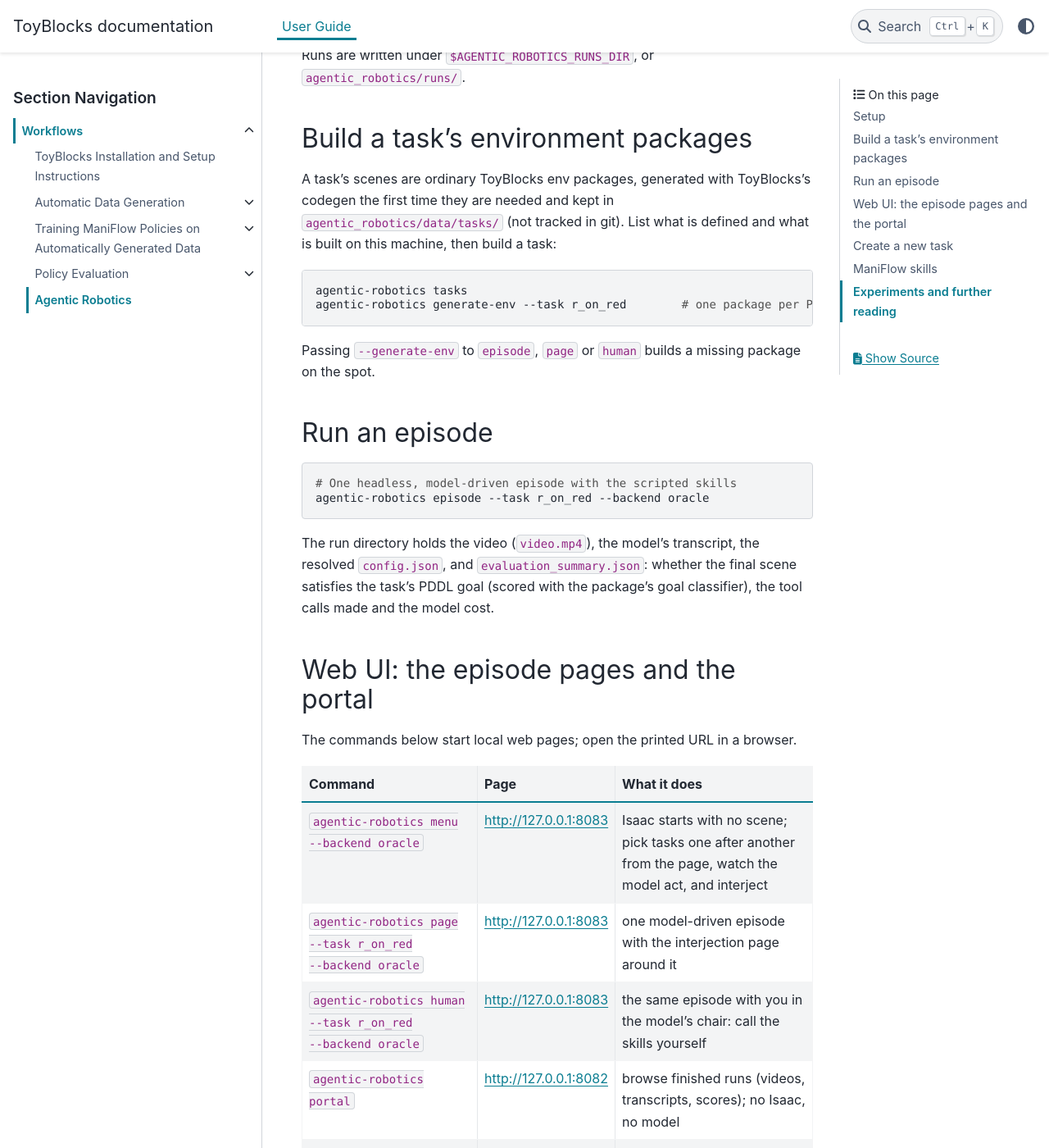
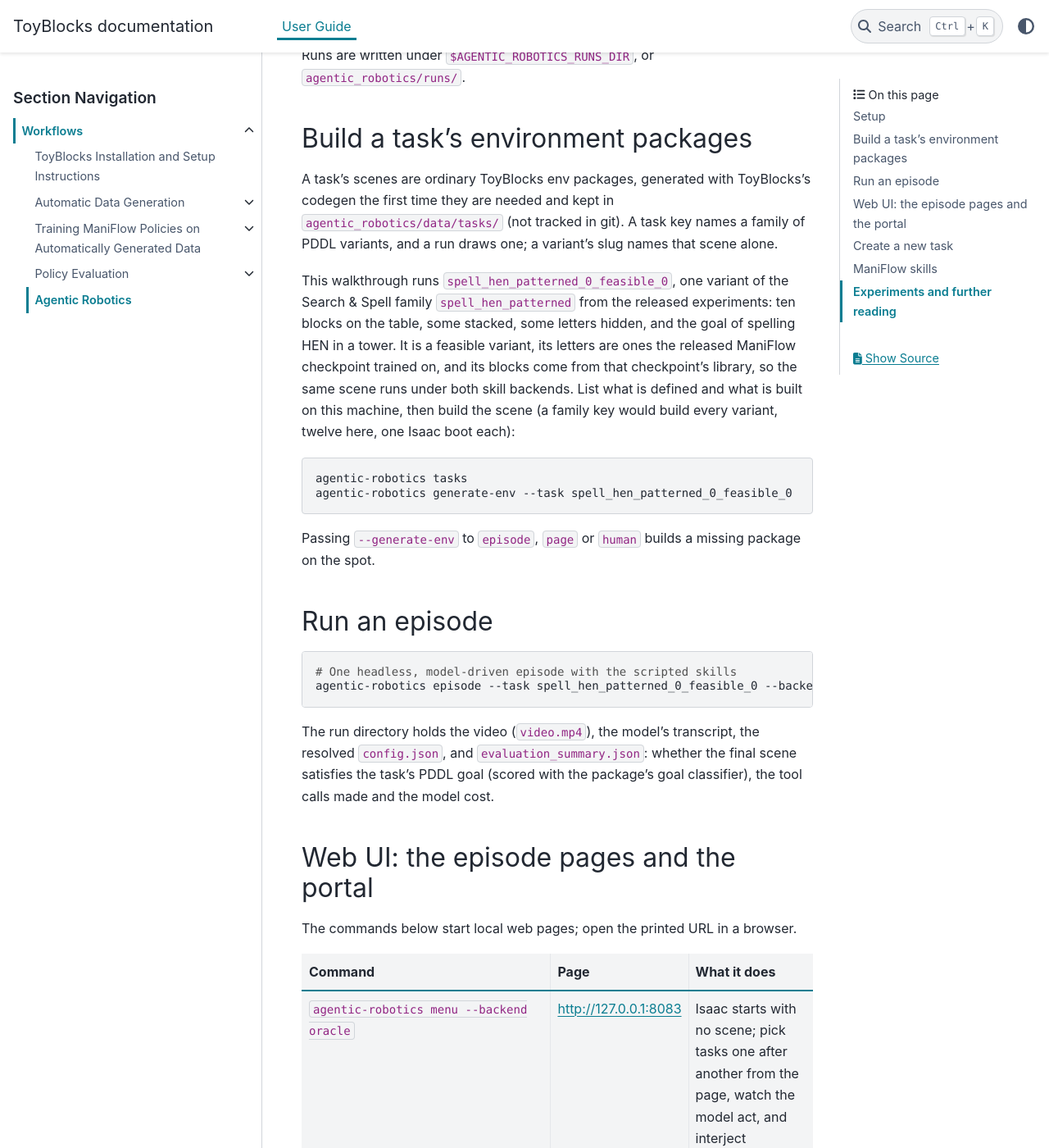
Before and after one commit to allenai/ToyBlocks, a Sphinx documentation site: the page built from docs/source/user_guide/workflows/agentic_robotics.md, in a window 1280 px wide and 1400 px high, scrolled down 1759 px. Shown: the whole window at 82% size. Built offline with Sphinx 7.4.7 and the PyData theme 0.15.4, drawn with Linux system fonts in a browser that asks for light colours; some of the changed text lies outside the part shown.

Commit message:
docs: the walkthrough runs one Search & Spell scene under both backends
The example task is spell_hen_patterned_0_feasible_0 throughout: the Search & Spell family the
release's experiments and blog post show, pinned to one feasible variant whose letters the
released ManiFlow checkpoint trained on, so the oracle and ManiFlow sections run the same scene.
The page says what a task key and a variant slug each name, and that generate-env with the slug
builds one package where the family key would build twelve.

Co-Authored-By: Claude Fable 5.1 <noreply@anthropic.com>

````diff
--- a/docs/source/user_guide/workflows/agentic_robotics.md
+++ b/docs/source/user_guide/workflows/agentic_robotics.md
@@ -61,12 +61,20 @@ Runs are written under `$AGENTIC_ROBOTICS_RUNS_DIR`, or `agentic_robotics/runs/`
 ## Build a task's environment packages
 
 A task's scenes are ordinary ToyBlocks env packages, generated with ToyBlocks's codegen the first
-time they are needed and kept in `agentic_robotics/data/tasks/` (not tracked in git). List what is
-defined and what is built on this machine, then build a task:
+time they are needed and kept in `agentic_robotics/data/tasks/` (not tracked in git). A task key
+names a family of PDDL variants, and a run draws one; a variant's slug names that scene alone.
+
+This walkthrough runs `spell_hen_patterned_0_feasible_0`, one variant of the Search & Spell family
+`spell_hen_patterned` from the released experiments: ten blocks on the table, some stacked, some
+letters hidden, and the goal of spelling HEN in a tower. It is a feasible variant, its letters are
+ones the released ManiFlow checkpoint trained on, and its blocks come from that checkpoint's
+library, so the same scene runs under both skill backends. List what is defined and what is built
+on this machine, then build the scene (a family key would build every variant, twelve here, one
+Isaac boot each):
 
 ```bash
 agentic-robotics tasks
-agentic-robotics generate-env --task r_on_red        # one package per PDDL variant (r_on_red has one)
+agentic-robotics generate-env --task spell_hen_patterned_0_feasible_0
 ```
 
 Passing `--generate-env` to `episode`, `page` or `human` builds a missing package on the spot.
@@ -75,7 +83,7 @@ Passing `--generate-env` to `episode`, `page` or `human` builds a missing packag
 
 ```bash
 # One headless, model-driven episode with the scripted skills
-agentic-robotics episode --task r_on_red --backend oracle
+agentic-robotics episode --task spell_hen_patterned_0_feasible_0 --backend oracle
 ```
 
 The run directory holds the video (`video.mp4`), the model's transcript, the resolved
@@ -89,8 +97,8 @@ The commands below start local web pages; open the printed URL in a browser.
 | Command | Page | What it does |
 |---|---|---|
 | `agentic-robotics menu --backend oracle` | <http://127.0.0.1:8083> | Isaac starts with no scene; pick tasks one after another from the page, watch the model act, and interject |
-| `agentic-robotics page --task r_on_red --backend oracle` | <http://127.0.0.1:8083> | one model-driven episode with the interjection page around it |
-| `agentic-robotics human --task r_on_red --backend oracle` | <http://127.0.0.1:8083> | the same episode with you in the model's chair: call the skills yourself |
+| `agentic-robotics page --task spell_hen_patterned_0_feasible_0 --backend oracle` | <http://127.0.0.1:8083> | one model-driven episode with the interjection page around it |
+| `agentic-robotics human --task spell_hen_patterned_0_feasible_0 --backend oracle` | <http://127.0.0.1:8083> | the same episode with you in the model's chair: call the skills yourself |
 | `agentic-robotics portal` | <http://127.0.0.1:8082> | browse finished runs (videos, transcripts, scores); no Isaac, no model |
 | `agentic-robotics portal --static` | files | write the portal as static pages under `<runs dir>/portal/` |
 | `agentic-robotics mock` | <http://127.0.0.1:8083> | the page alone, without Isaac or a GPU, for working on the UI |
@@ -189,7 +197,7 @@ own shell, then run the episode against it:
 
 ```bash
 agentic-robotics serve --maniflow maniflow-tb                                     # policy server, port 8000
-agentic-robotics episode --task ai2_stacked --backend maniflow --maniflow maniflow-tb   # in another shell
+agentic-robotics episode --task spell_hen_patterned_0_feasible_0 --backend maniflow --maniflow maniflow-tb   # in another shell
 ```
 
 Without `--maniflow`, both use the experiment file's `maniflow` key; without `--backend`, the
````
